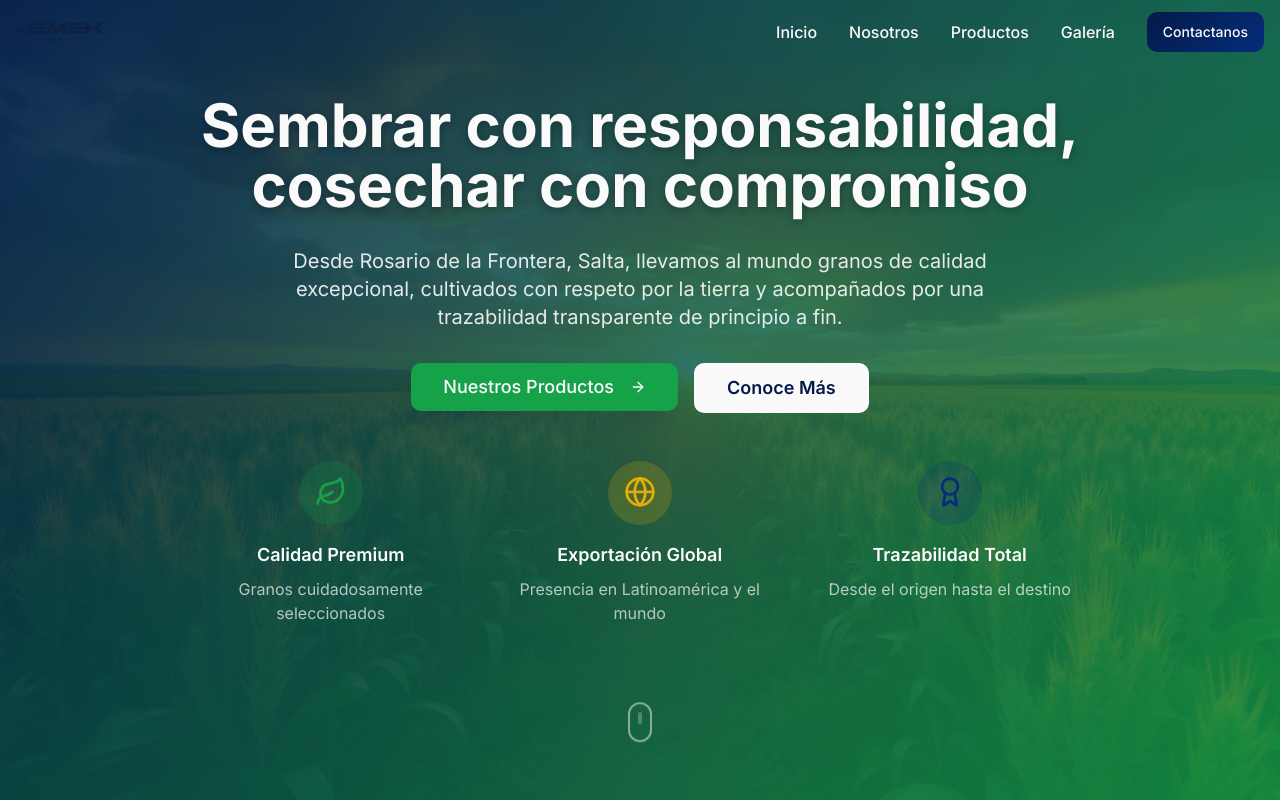
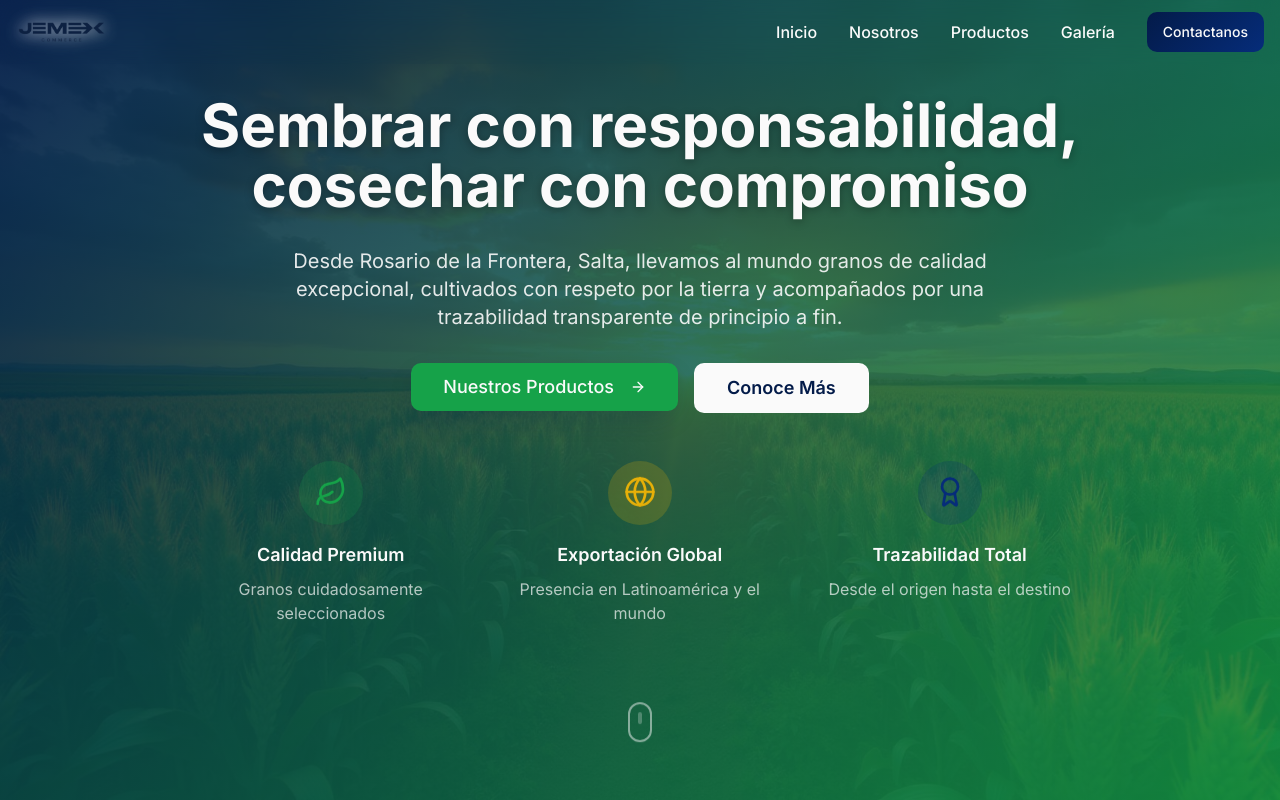
Before and after one commit to NachoIglesiass/jemex-commerce, a React (Vite) app: page / in a window 1280 px wide. Shown: the top 800 px of the page. Built offline with nearby package versions, Linux system fonts and the light colour scheme; the HTML template or start-up script is replaced by a standard one.

Commit message:
Improve logo contrast

```diff
--- a/src/components/ui/navigation.tsx
+++ b/src/components/ui/navigation.tsx
@@ -48,7 +48,7 @@ const Navigation = () => {
             <img
               src={logoJemex}
               alt="Jemex Commerce Logo"
-              className="h-14 md:h-16 w-auto object-contain transition-all duration-300"
+              className="h-14 md:h-16 w-auto object-contain transition-all duration-300 drop-shadow-[0_0_8px_rgba(255,255,255,0.9)] drop-shadow-[0_0_4px_rgba(255,255,255,0.7)]"
             />
           </button>
 
```
